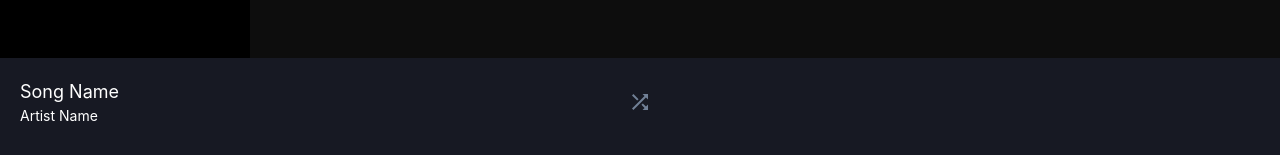
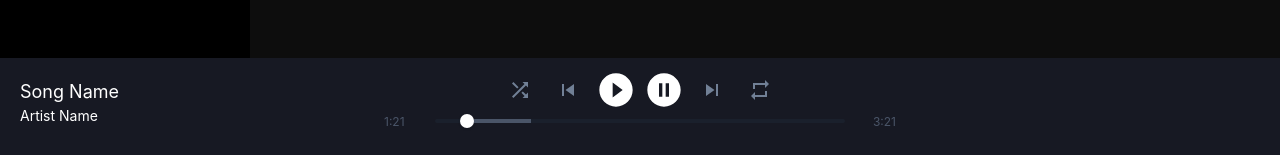
Before and after one commit to Kyle-Kroger/spotify-learning, a Next.js app: page / in a window 1280 px wide. Shown: the part 642-797 px from the top of the page. Built offline with nearby package versions, Linux system fonts and the light colour scheme; no server answers; the database is empty; what easy-peasy would draw is missing.

Commit message:
add playbar ui

```diff
--- a/components/player.tsx
+++ b/components/player.tsx
@@ -35,8 +35,70 @@
             fontSize="24px"
             icon={<MdShuffle />}
           />
+          <IconButton
+            outline="none"
+            variant="link"
+            aria-label="previous"
+            fontSize="24px"
+            icon={<MdSkipPrevious />}
+          />
+          <IconButton
+            color="white"
+            outline="none"
+            variant="link"
+            aria-label="play"
+            fontSize="40px"
+            icon={<MdOutlinePlayCircleFilled />}
+          />
+          <IconButton
+            color="white"
+            outline="none"
+            variant="link"
+            aria-label="pause"
+            fontSize="40px"
+            icon={<MdOutlinePauseCircleFilled />}
+          />
+          <IconButton
+            outline="none"
+            variant="link"
+            aria-label="skip"
+            fontSize="24px"
+            icon={<MdSkipNext />}
+          />
+          <IconButton
+            outline="none"
+            variant="link"
+            aria-label="repeat"
+            fontSize="24px"
+            icon={<MdOutlineRepeat />}
+          />
         </ButtonGroup>
       </Center>
+      <Box color="gray.600">
+        <Flex justify="center" align="center">
+          <Box width="10%">
+            <Text fontSize="xs">1:21</Text>
+          </Box>
+          <Box width="80%">
+            <RangeSlider
+              // eslint-disable-next-line jsx-a11y/aria-proptypes
+              aria-label={["min", "max"]}
+              step={0.1}
+              min={0}
+              max={321}
+              id="player-range"
+            >
+              <RangeSliderTrack bg="gray.800">
+                <RangeSliderFilledTrack bg="gray.600" />
+              </RangeSliderTrack>
+              <RangeSliderThumb index={0} />
+            </RangeSlider>
+          </Box>
+          <Box width="10%" textAlign="right">
+            <Text fontSize="xs">3:21</Text>
+          </Box>
+        </Flex>
+      </Box>
     </Box>
   );
 };
--- a/components/sidebar.tsx
+++ b/components/sidebar.tsx
@@ -1,5 +1,6 @@
 import NextImage from "next/image";
 import NextLink from "next/link";
+import { useEffect } from "react";
 
 import {
   Box,
@@ -7,7 +8,6 @@
   ListItem,
   ListIcon,
   Divider,
-  Center,
   LinkBox,
   LinkOverlay,
 } from "@chakra-ui/layout";
@@ -57,6 +57,7 @@
 
 const Sidebar = () => {
   const { playlists } = usePlaylist();
+
   return (
     <Box
       width="100%"
--- a/components/songsTable.tsx
+++ b/components/songsTable.tsx
@@ -5,7 +5,6 @@
 import { formatDate, formatTime } from "../lib/formatters";
 
 const SongTable = ({ songs }) => {
-  console.log(songs);
   return (
     <Box bg="transparent">
       <Box padding="10px" marginBottom="20px">
--- a/lib/auth.ts
+++ b/lib/auth.ts
@@ -20,7 +20,7 @@
         }
       } catch (error) {
         res.status(401);
-        res.json({ error: "Not Authorized" });
+        res.json({ error: "Not Authorized bad user" });
         return;
       }
 
--- a/pages/api/signup.ts
+++ b/pages/api/signup.ts
@@ -15,6 +15,8 @@
       data: {
         email,
         password: bcrypt.hashSync(password, salt),
+        firstName: "test",
+        lastName: "meow",
       },
     });
   } catch (e) {
```
